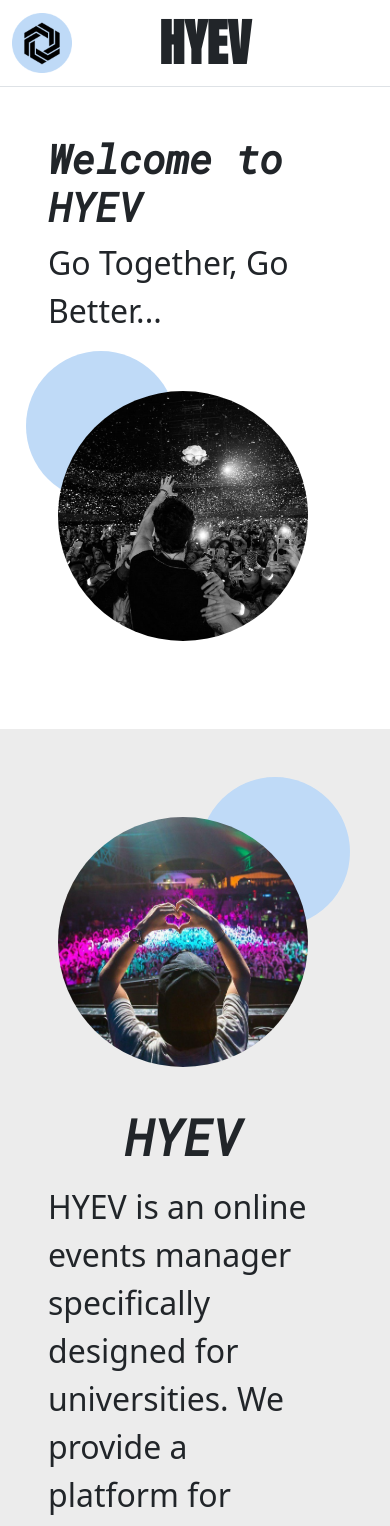
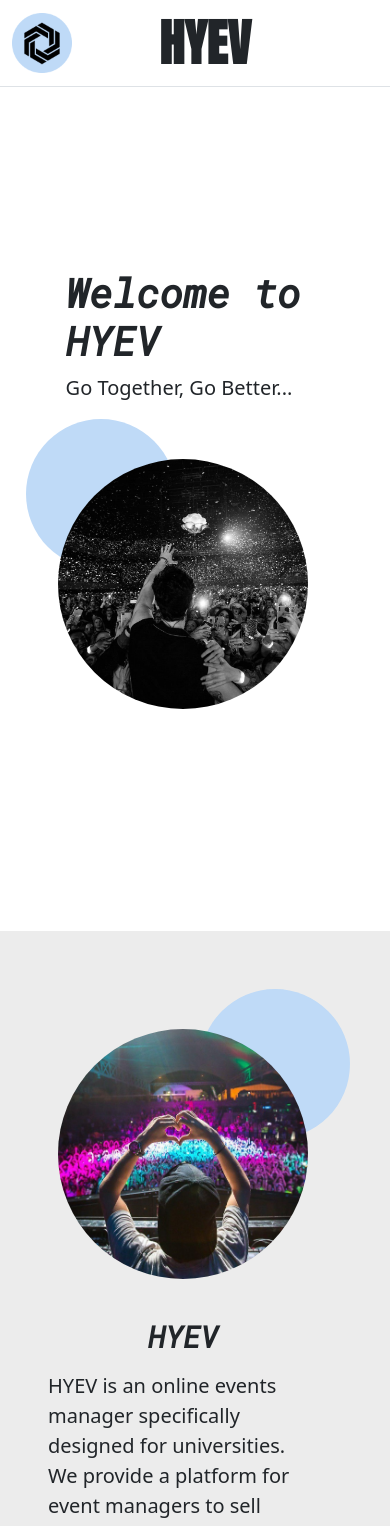
Before and after one commit to HYEV/FrontendV1, a React (Create React App) app: page / in a window 390 px wide. Shown: the top 1526 px of the page. Built offline with nearby package versions, Linux system fonts and the light colour scheme; a web font is replaced by a local one.

Commit message:
mobile responsive

```diff
--- a/src/App.css
+++ b/src/App.css
@@ -90,10 +90,16 @@
         height: 150px;
     }
     .section{
-        height: auto;
+        height: 100vh;
     }
     .title{
         font-size: 40px;
+    }
+    .heading{
+        font-size: 30px;
+    }
+    .desc{
+        font-size: 20px;
     }
 
 }
```
Also changed, not shown: 10 other files (tests, documents, lock files or other folders).
